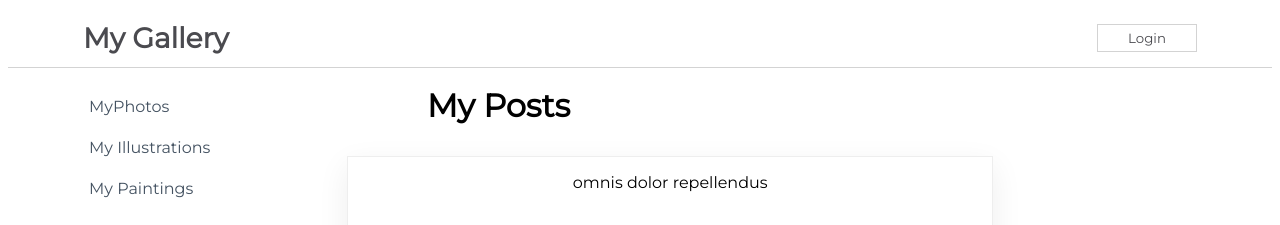
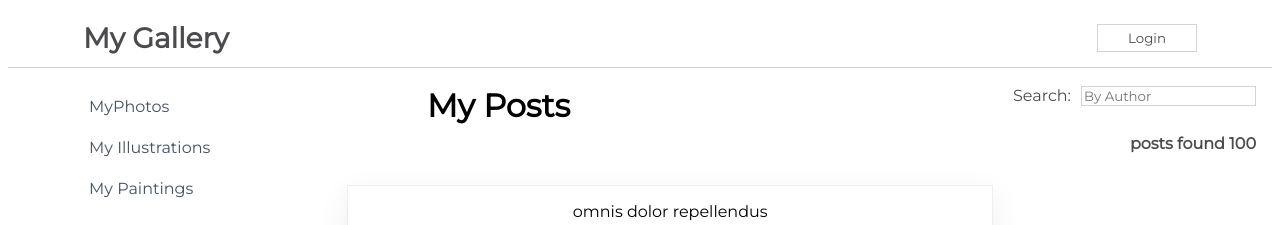
Before and after one commit to claudio-cruz/ReactChallenge1, a React (Create React App) app in the folder my-app/: page / in a window 1280 px wide. Shown: the top 225 px of the page. Built offline with nearby package versions, Linux system fonts and the light colour scheme.

Commit message:
Search Feature Challenge

```diff
--- a/my-app/src/components/Content.js
+++ b/my-app/src/components/Content.js
@@ -9,6 +9,7 @@
         super(props)
         this.state = {
             isLoaded: false,
+            posts: [],
         };
     }
 
@@ -16,8 +17,20 @@
         setTimeout(() => {
             this.setState({
                 isLoaded: true,
+                posts: savedPosts,
             })
         }, 2000)
+    }
+
+    handleChange = (e) => {
+        const name = e.target.value.toLowerCase();
+        const filteredPosts = savedPosts.filter((post)=>{
+            return post.name.toLowerCase().includes(name);
+        })
+
+        this.setState({
+            posts: filteredPosts
+        })
     }
 
     render() {
@@ -27,11 +40,21 @@
 
                 <div className={css.TitleBar}>
                     <h1>My Posts</h1>
+                    <form>
+                        <label htmlFor='searchinput'>Search:</label>
+                        <input
+                        onChange={(event) => this.handleChange(event)}
+                        type="search"
+                        id="searchInput"
+                        placeholder='By Author'
+                        ></input>
+                        <h4>posts found {this.state.posts.length}</h4>
+                    </form>
                 </div>
 
                 <div className={css.SearchResults}>
                     {this.state.isLoaded ?
-                    <PostItem savedPosts={savedPosts} />
+                    <PostItem savedPosts={this.state.posts} />
                     :
                     <Loader isLoaded={this.state.isLoaded}/>
                     }
```
